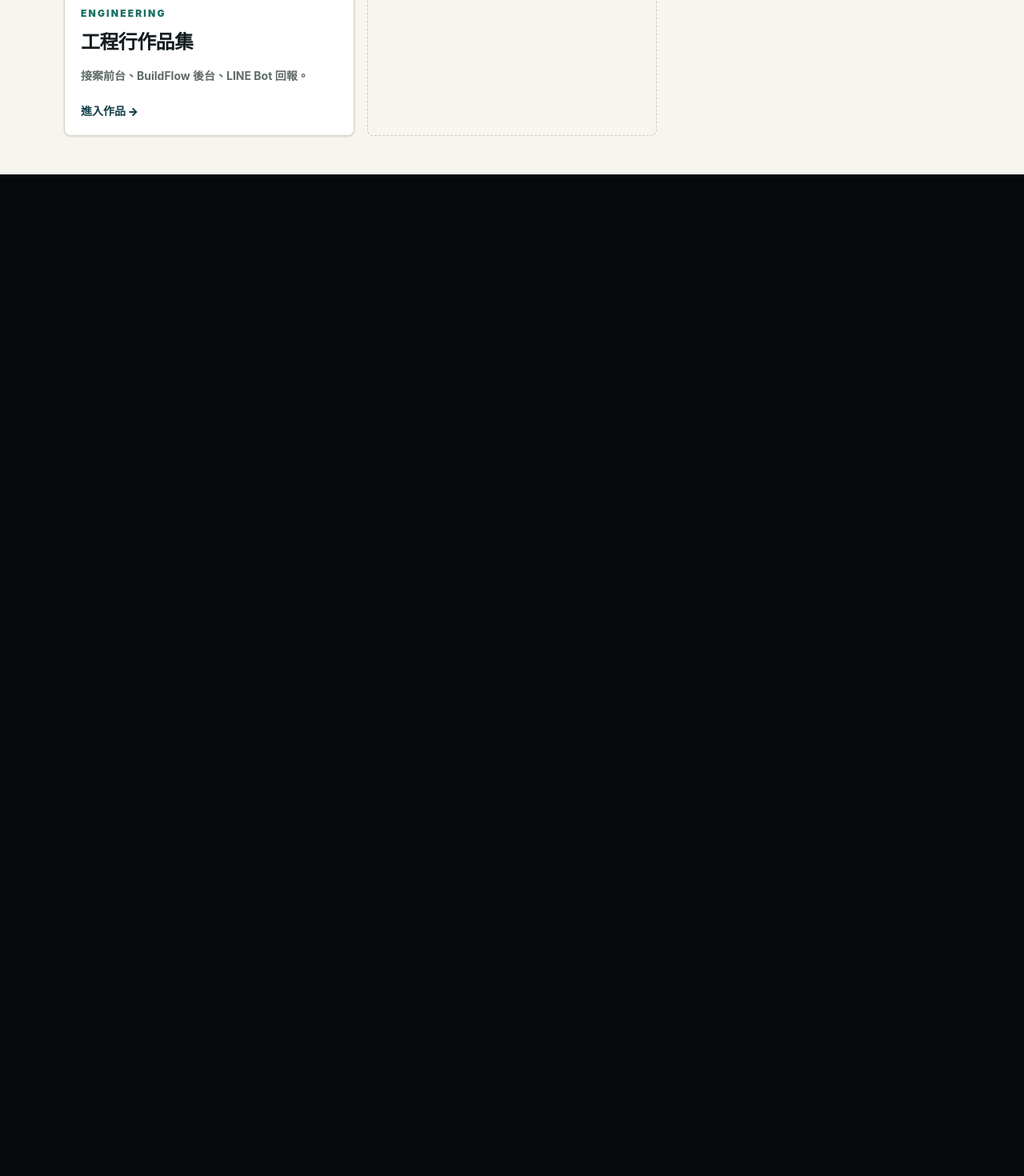
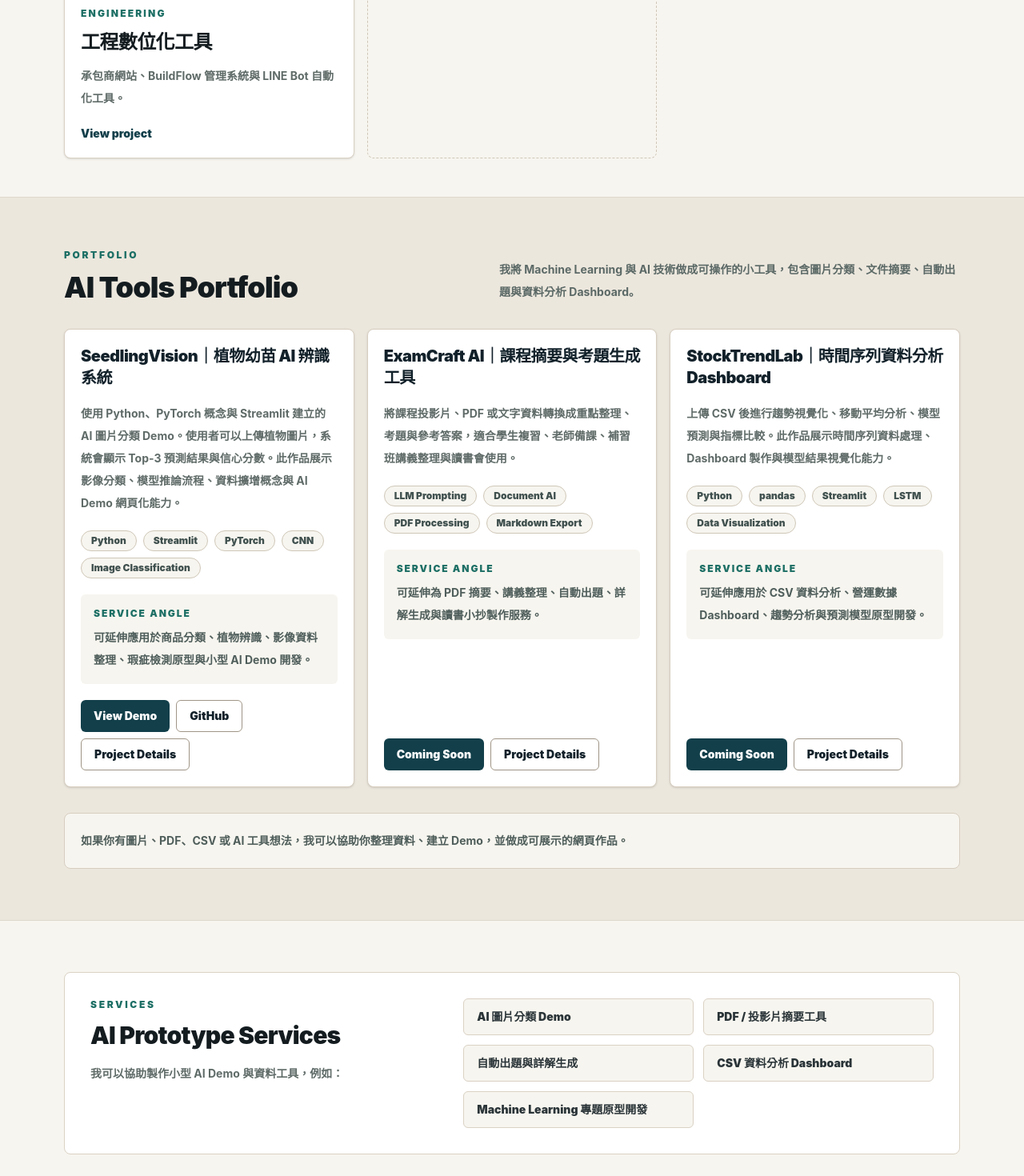
Before and after one commit to QingyuJin/qingyu-web-studio, a React (Vite) app: page / in a window 1280 px wide. Shown: the part 600-2070 px from the top of the page at 80% size. Before the commit the page ends 818 px from the top, so only its background shows below. Built offline with nearby package versions, Linux system fonts and the light colour scheme.

Commit message:
Add AI projects portfolio section

```diff
--- a/src/StudioHome.jsx
+++ b/src/StudioHome.jsx
@@ -2,34 +2,87 @@ import { Link } from "react-router-dom"
 
 const works = [
   {
-    title: "工程行作品集",
+    title: "工程數位化工具",
     tag: "Engineering",
-    desc: "接案前台、BuildFlow 後台、LINE Bot 回報。",
+    desc: "承包商網站、BuildFlow 管理系統與 LINE Bot 自動化工具。",
     path: "/engineering",
     image: "/project-photos/335950_0.jpg",
   },
 ]
 
+const aiProjects = [
+  {
+    title: "SeedlingVision｜植物幼苗 AI 辨識系統",
+    description:
+      "使用 Python、PyTorch 概念與 Streamlit 建立的 AI 圖片分類 Demo。使用者可以上傳植物圖片，系統會顯示 Top-3 預測結果與信心分數。此作品展示影像分類、模型推論流程、資料擴增概念與 AI Demo 網頁化能力。",
+    techStack: ["Python", "Streamlit", "PyTorch", "CNN", "Image Classification"],
+    serviceAngle: "可延伸應用於商品分類、植物辨識、影像資料整理、瑕疵檢測原型與小型 AI Demo 開發。",
+    actions: [
+      { label: "View Demo", href: "#" },
+      { label: "GitHub", href: "#" },
+      { label: "Project Details", href: "#" },
+    ],
+  },
+  {
+    title: "ExamCraft AI｜課程摘要與考題生成工具",
+    description:
+      "將課程投影片、PDF 或文字資料轉換成重點整理、考題與參考答案，適合學生複習、老師備課、補習班講義整理與讀書會使用。",
+    techStack: ["LLM Prompting", "Document AI", "PDF Processing", "Markdown Export"],
+    serviceAngle: "可延伸為 PDF 摘要、講義整理、自動出題、詳解生成與讀書小抄製作服務。",
+    actions: [
+      { label: "Coming Soon", href: "#" },
+      { label: "Project Details", href: "#" },
+    ],
+  },
+  {
+    title: "StockTrendLab｜時間序列資料分析 Dashboard",
+    description:
+      "上傳 CSV 後進行趨勢視覺化、移動平均分析、模型預測與指標比較。此作品展示時間序列資料處理、Dashboard 製作與模型結果視覺化能力。",
+    techStack: ["Python", "pandas", "Streamlit", "LSTM", "Data Visualization"],
+    serviceAngle: "可延伸應用於 CSV 資料分析、營運數據 Dashboard、趨勢分析與預測模型原型開發。",
+    actions: [
+      { label: "Coming Soon", href: "#" },
+      { label: "Project Details", href: "#" },
+    ],
+  },
+]
+
+const aiPrototypeServices = [
+  "AI 圖片分類 Demo",
+  "PDF / 投影片摘要工具",
+  "自動出題與詳解生成",
+  "CSV 資料分析 Dashboard",
+  "Machine Learning 專題原型開發",
+]
+
 function StudioHome() {
   return (
     <main className="min-h-screen bg-[#f7f5ef] text-[#141c20]">
-      <header className="mx-auto flex max-w-6xl items-center justify-between px-4 py-5">
+      <header className="mx-auto flex max-w-6xl items-center justify-between gap-4 px-4 py-5">
         <Link to="/" className="font-black tracking-tight" aria-label="Qingyu Web Studio">
           Qingyu Web Studio
         </Link>
-        <p className="text-xs font-black uppercase tracking-[0.18em] text-[#66736f]">Works</p>
+        <nav className="flex items-center gap-4 text-xs font-black uppercase tracking-[0.18em] text-[#66736f]">
+          <a href="#works" className="hover:text-[#123f4a]">
+            Works
+          </a>
+          <a href="#ai-projects" className="hover:text-[#123f4a]">
+            AI Projects
+          </a>
+        </nav>
       </header>
 
-      <section className="mx-auto grid min-h-[calc(100vh-76px)] max-w-6xl content-center gap-10 px-4 py-12">
+      <section
+        id="works"
+        className="mx-auto grid min-h-[calc(100vh-76px)] max-w-6xl content-center gap-10 px-4 py-12"
+      >
         <div className="max-w-2xl">
-          <p className="text-xs font-black uppercase tracking-[0.22em] text-[#1d6f65]">
-            Portfolio
-          </p>
+          <p className="text-xs font-black uppercase tracking-[0.22em] text-[#1d6f65]">Portfolio</p>
           <h1 className="mt-5 text-4xl font-black leading-tight tracking-tight md:text-6xl">
-            網站、系統、流程工具。
+            Qingyu Web Studio
           </h1>
           <p className="mt-5 max-w-xl text-base font-bold leading-8 text-[#5f6b68]">
-            先放一個主作品。其他作品整理中。
+            將網站、資料工具與 AI Prototype 做成清楚、可展示、可操作的作品。
           </p>
         </div>
 
@@ -47,8 +100,8 @@ function StudioHome() {
                 </p>
                 <h2 className="mt-3 text-2xl font-black tracking-tight">{work.title}</h2>
                 <p className="mt-3 text-sm font-bold leading-7 text-[#5f6b68]">{work.desc}</p>
-                <p className="mt-5 text-sm font-black text-[#123f4a] group-hover:translate-x-1">
-                  進入作品 →
+                <p className="mt-5 text-sm font-black text-[#123f4a] transition group-hover:translate-x-1">
+                  View project
                 </p>
               </div>
             </Link>
@@ -56,7 +109,110 @@ function StudioHome() {
 
           <div className="rounded-lg border border-dashed border-[#cfc7b8] p-5 text-[#66736f]">
             <p className="text-xs font-black uppercase tracking-[0.18em]">Next</p>
-            <p className="mt-3 text-lg font-black text-[#2a3438]">更多作品整理中</p>
+            <p className="mt-3 text-lg font-black text-[#2a3438]">
+              More web, data, and AI tools are being added.
+            </p>
+          </div>
+        </div>
+      </section>
+
+      <section id="ai-projects" className="border-y border-[#ded8cc] bg-[#ece7dd]">
+        <div className="mx-auto max-w-6xl px-4 py-16">
+          <div className="flex flex-col justify-between gap-4 md:flex-row md:items-end">
+            <div>
+              <p className="text-xs font-black uppercase tracking-[0.22em] text-[#1d6f65]">
+                Portfolio
+              </p>
+              <h2 className="mt-3 text-3xl font-black tracking-tight md:text-4xl">
+                AI Tools Portfolio
+              </h2>
+            </div>
+            <p className="max-w-xl text-sm font-bold leading-7 text-[#5b6966]">
+              我將 Machine Learning 與 AI
+              技術做成可操作的小工具，包含圖片分類、文件摘要、自動出題與資料分析 Dashboard。
+            </p>
+          </div>
+
+          <div className="mt-8 grid gap-4 lg:grid-cols-3">
+            {aiProjects.map((project) => (
+              <article
+                key={project.title}
+                className="flex min-h-full flex-col rounded-lg border border-[#d6cdbf] bg-white p-5 shadow-sm"
+              >
+                <h3 className="text-xl font-black leading-snug tracking-tight text-[#12212a]">
+                  {project.title}
+                </h3>
+                <p className="mt-4 text-sm font-bold leading-7 text-[#5f6b68]">
+                  {project.description}
+                </p>
+
+                <div className="mt-5 flex flex-wrap gap-2">
+                  {project.techStack.map((tech) => (
+                    <span
+                      key={tech}
+                      className="rounded-full border border-[#cfc7b8] bg-[#f7f5ef] px-3 py-1 text-xs font-black text-[#40514f]"
+                    >
+                      {tech}
+                    </span>
+                  ))}
+                </div>
+
+                <div className="mt-5 rounded-md bg-[#f7f5ef] p-4">
+                  <p className="text-xs font-black uppercase tracking-[0.16em] text-[#1d6f65]">
+                    Service Angle
+                  </p>
+                  <p className="mt-2 text-sm font-bold leading-7 text-[#4f5e5b]">
+                    {project.serviceAngle}
+                  </p>
+                </div>
+
+                <div className="mt-auto flex flex-wrap gap-2 pt-5">
+                  {project.actions.map((action, index) => (
+                    <a
+                      key={action.label}
+                      href={action.href}
+                      className={`inline-flex min-h-10 items-center justify-center rounded-md px-4 text-sm font-black transition active:translate-y-px ${
+                        index === 0
+                          ? "bg-[#123f4a] text-white hover:bg-[#0d3039]"
+                          : "border border-[#9f9586] text-[#12212a] hover:bg-[#f7f5ef]"
+                      }`}
+                    >
+                      {action.label}
+                    </a>
+                  ))}
+                </div>
+              </article>
+            ))}
+          </div>
+
+          <p className="mt-8 rounded-lg border border-[#d6cdbf] bg-[#f7f5ef] p-5 text-sm font-bold leading-7 text-[#4f5e5b]">
+            如果你有圖片、PDF、CSV 或 AI 工具想法，我可以協助你整理資料、建立
+            Demo，並做成可展示的網頁作品。
+          </p>
+        </div>
+      </section>
+
+      <section className="mx-auto max-w-6xl px-4 py-16">
+        <div className="grid gap-8 rounded-lg border border-[#d9d1c4] bg-white p-6 md:grid-cols-[0.85fr_1.15fr] md:p-8">
+          <div>
+            <p className="text-xs font-black uppercase tracking-[0.22em] text-[#1d6f65]">
+              Services
+            </p>
+            <h2 className="mt-3 text-3xl font-black tracking-tight">AI Prototype Services</h2>
+            <p className="mt-4 text-sm font-bold leading-7 text-[#5f6b68]">
+              我可以協助製作小型 AI Demo 與資料工具，例如：
+            </p>
+          </div>
+
+          <div className="grid gap-3 sm:grid-cols-2">
+            {aiPrototypeServices.map((service) => (
+              <div
+                key={service}
+                className="rounded-md border border-[#d9d1c4] bg-[#f7f5ef] px-4 py-3 text-sm font-black text-[#2a3438]"
+              >
+                {service}
+              </div>
+            ))}
           </div>
         </div>
       </section>
```
